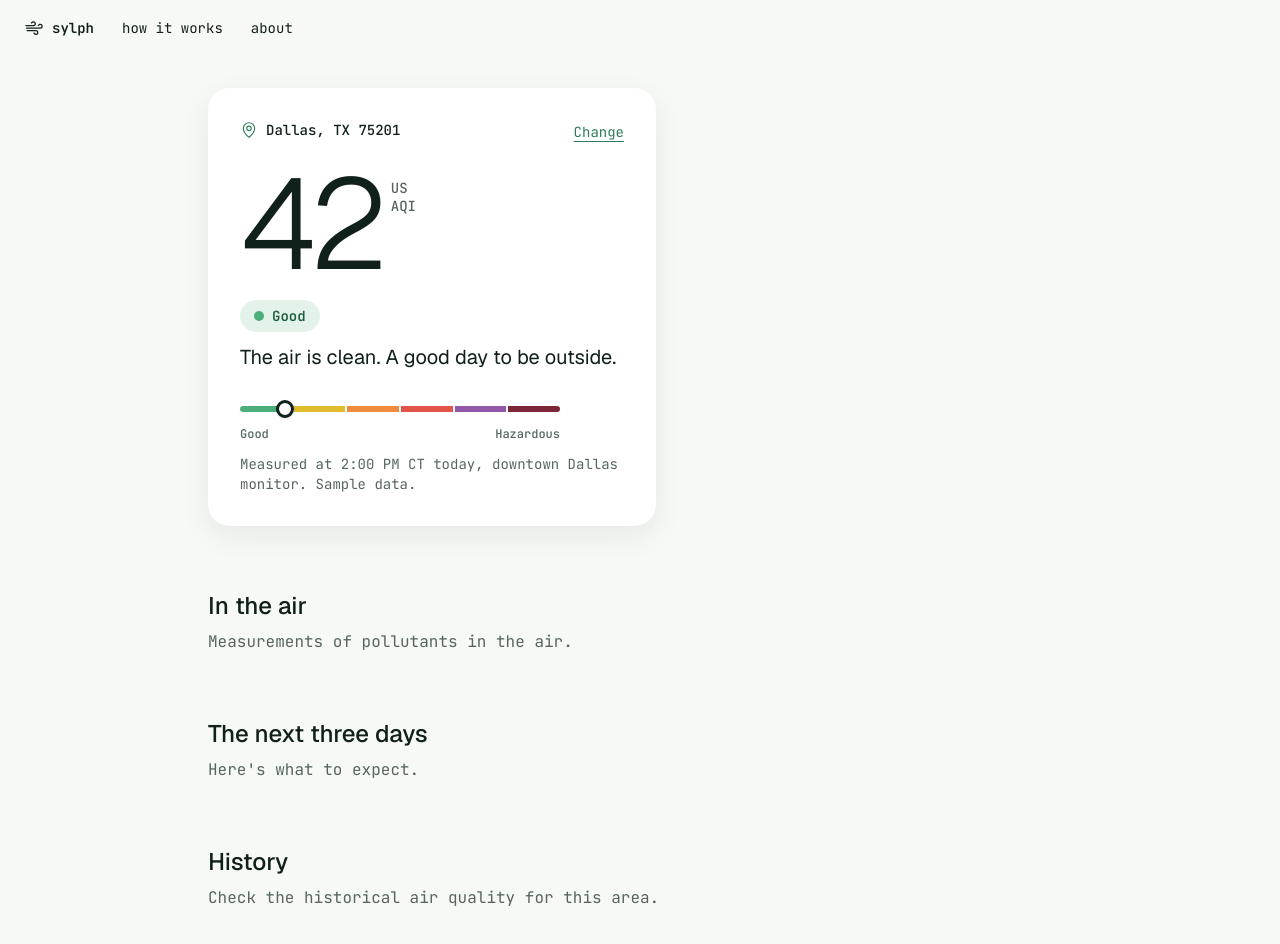
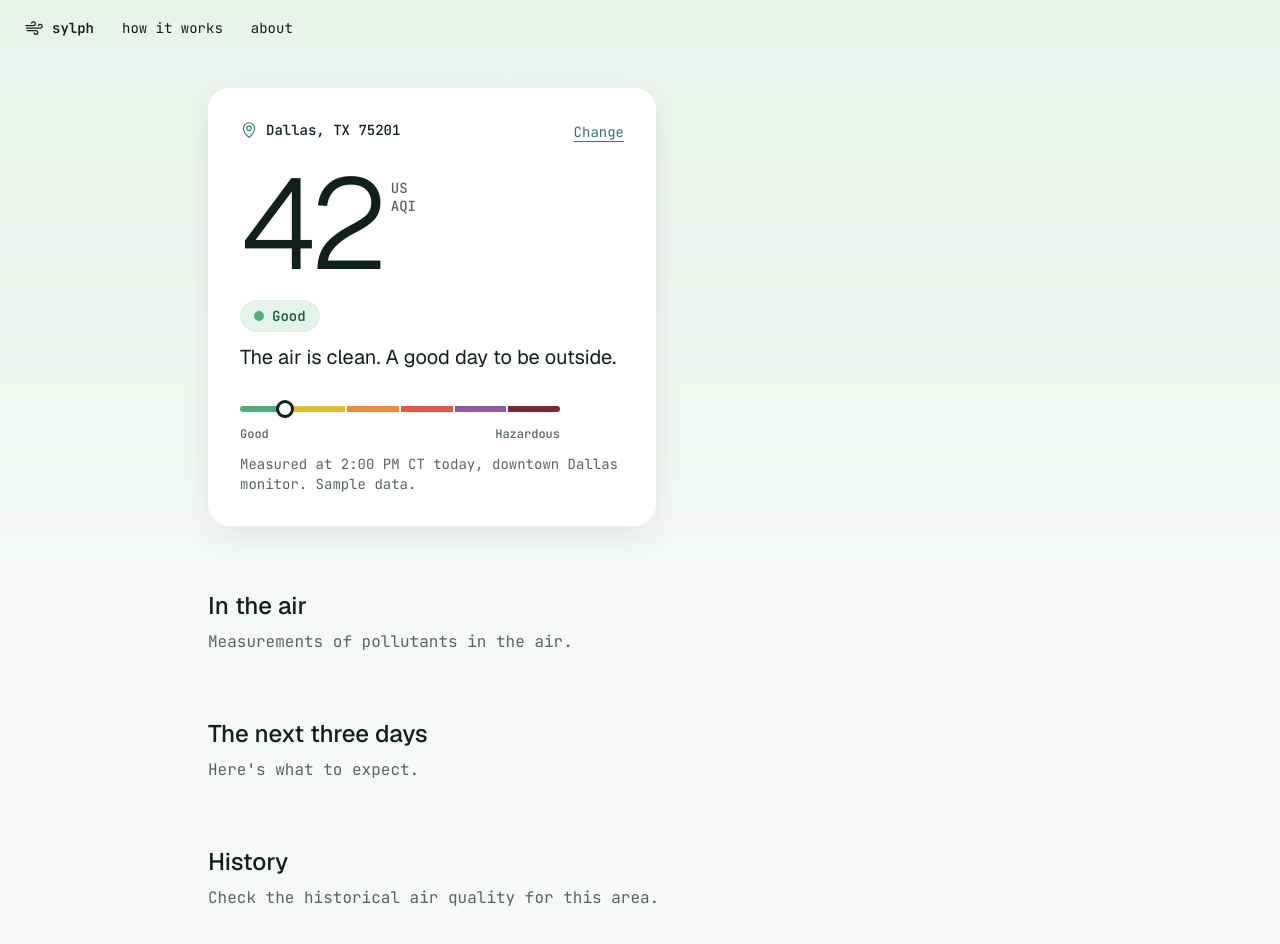
Before and after one commit to RMin280/senior_project, a Next.js app in the folder frontend/: page /zipcodes/75201 in a window 1280 px wide. Shown: the top 944 px of the page. Built offline with nearby package versions, Linux system fonts and the light colour scheme.

Commit message:
Added gradient to expanded dashboard page and loading page

```diff
--- a/frontend/app/globals.css
+++ b/frontend/app/globals.css
@@ -11,6 +11,7 @@
   --font-display: var(--font-geist);
 
   --color-background: var(--background);
+  --color-sky: var(--sky);
   --color-foreground: var(--foreground);
   --color-card: var(--card);
   --color-card-foreground: var(--card-foreground);
@@ -67,6 +68,7 @@
 
 :root {
   --background: #f7f9f6;
+  --sky: #e8f2eb;
   --foreground: #10201a;
   --card: #ffffff;
   --card-foreground: #10201a;
--- a/frontend/app/zipcodes/[zip]/loading.tsx
+++ b/frontend/app/zipcodes/[zip]/loading.tsx
@@ -3,7 +3,7 @@ import { Skeleton } from "@/components/ui/skeleton"
 
 export default function Loading() {
   return (
-    <div className="flex min-h-screen flex-col">
+    <div className="flex min-h-screen flex-col bg-linear-to-b from-sky to-background bg-size-[100%_40rem] bg-no-repeat">
       <Navbar />
 
       <div
--- a/frontend/app/zipcodes/[zip]/page.tsx
+++ b/frontend/app/zipcodes/[zip]/page.tsx
@@ -10,7 +10,7 @@ export default async function ZipCodePage({
   const { zip } = await params
 
   return (
-    <div className="flex min-h-screen flex-col">
+    <div className="flex min-h-screen flex-col bg-linear-to-b from-sky to-background bg-size-[100%_40rem] bg-no-repeat">
       <Navbar />
 
       <main className="mx-auto flex w-full max-w-4xl flex-col gap-16 px-4 pb-24">
```
